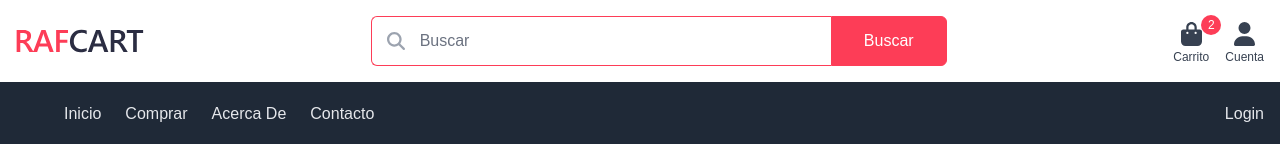
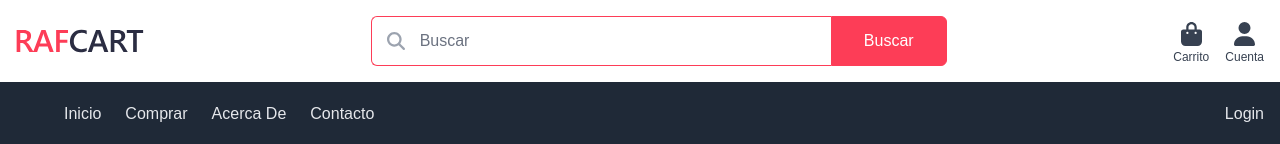
Before and after one commit to Alexandraitama/hersanchez-shop, a Nuxt app: page / in a window 1280 px wide. Shown: the top 144 px of the page. Built offline with nearby package versions, Linux system fonts and the light colour scheme.

Commit message:
feat: Activar enlace a carrito

```diff
--- a/components/header-component.vue
+++ b/components/header-component.vue
@@ -1,5 +1,5 @@
 <template>
-    <header class="py-4 shadow-sm bg-white">
+  <header class="py-4 shadow-sm bg-white">
     <div class="container flex items-center justify-between">
       <a href="index.html">
         <img src="/images/logo.svg" alt="Logo" class="w-32">
@@ -11,21 +11,21 @@
         </span>
         <input type="text" name="search" id="search"
           class="w-full border border-primary border-r-0 pl-12 py-3 pr-3 rounded-l-md focus:outline-none hidden md:flex"
-             placeholder="Buscar">
+          placeholder="Buscar">
         <button
           class="bg-primary border border-primary text-white px-8 py-3 rounded-r-md hover:bg-transparent hover:text-primary transition hidden md:flex">Buscar</button>
       </div>
 
-    <div class="flex items-center space-x-4">
-        <a href="#" class="text-center text-gray-700 hover:text-primary transition relative">
+      <div class="flex items-center space-x-4">
+        <nuxt-link to="/carrito" class="text-center text-gray-700 hover:text-primary transition relative">
           <div class="text-2xl">
             <font-awesome-icon icon="fas fa-bag-shopping" />
           </div>
           <div class="text-xs leading-3">Carrito</div>
-          <div
+          <!-- <div
             class="absolute -right-3 -top-1 w-5 h-5 rounded-full flex items-center justify-center bg-primary text-white text-xs">
-            2</div>
-        </a>
+            2</div> -->
+        </nuxt-link>
         <a href="#" class="text-center text-gray-700 hover:text-primary transition relative">
           <div class="text-2xl">
             <font-awesome-icon icon="fas fa-user" />
```
